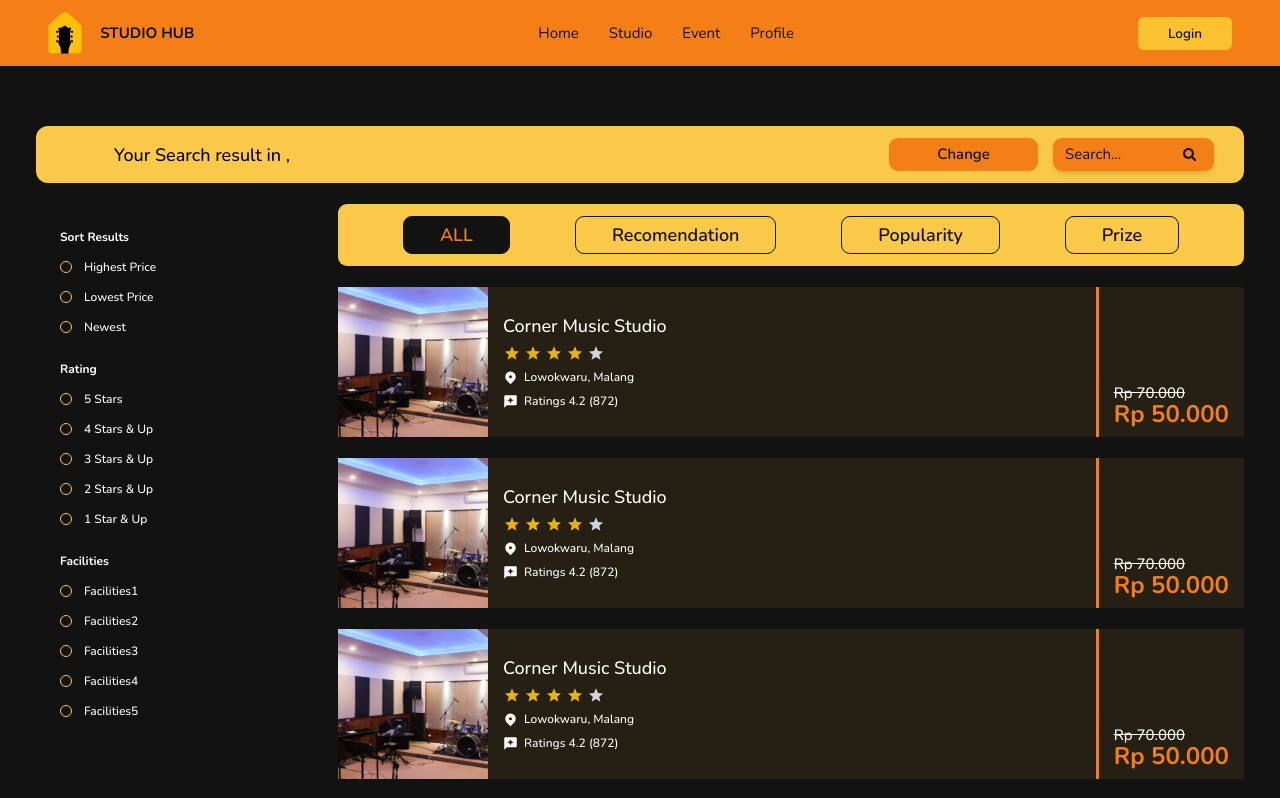
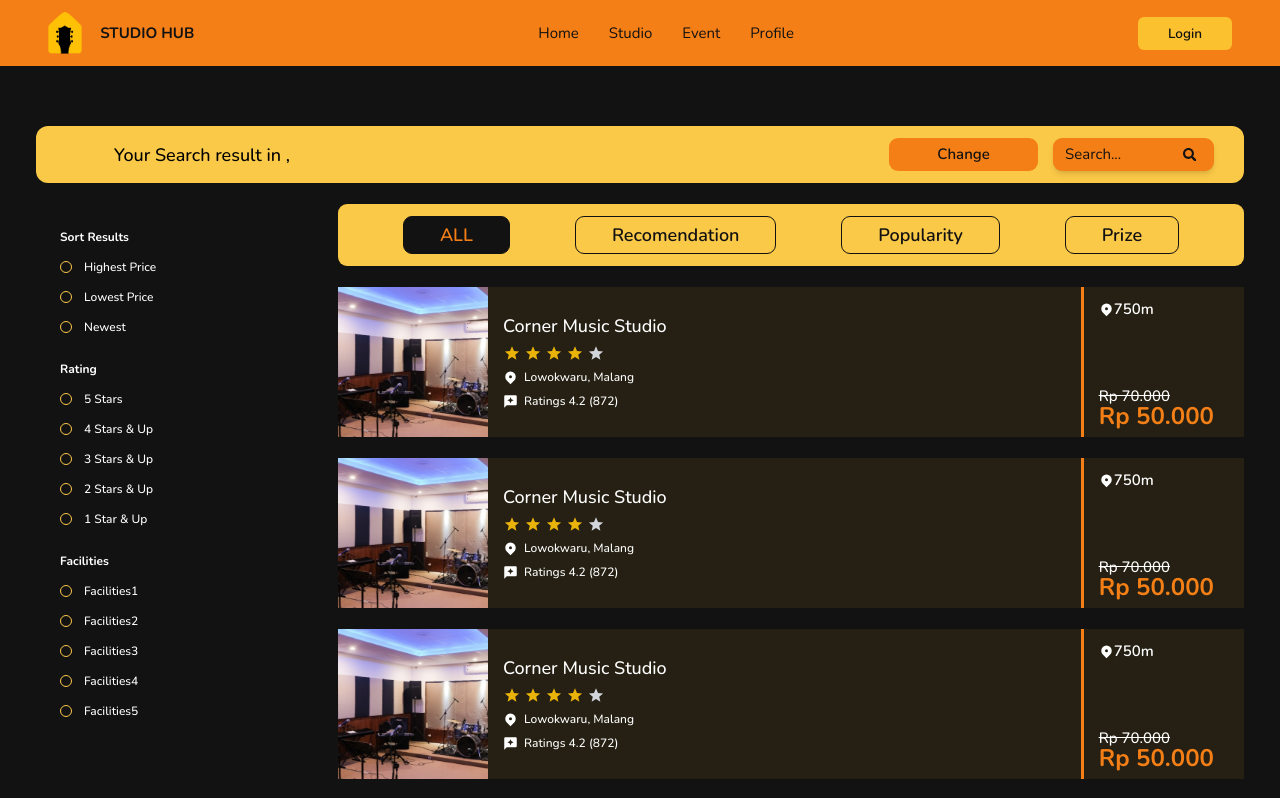
Before and after one commit to Minezee/StudioHub, a React (Vite) app: page /studio-list in a window 1280 px wide. Shown: the top 798 px of the page. Built offline with nearby package versions, Linux system fonts and the light colour scheme.

Commit message:
add location to card

```diff
--- a/src/components/global/Card.jsx
+++ b/src/components/global/Card.jsx
@@ -25,9 +25,15 @@ const Card = ({data, searchResult}) => {
             </div>
             <div className="flex">
                 <div className="h-full w-1 bg-orange-500" />
-                <div className="flex flex-col justify-end items-start px-5 my-4">
-                    <s className="text-xs sm:text-xl font-medium">Rp 70.000</s>
-                    <p className="font-bold text-lg sm:text-[2rem] text-orange-500">Rp 50.000</p>
+                <div className="flex flex-col justify-between items-start pl-5 pr-4 sm:pr-10 my-4">
+                    <div className="flex items-center text-xs sm:text-xl font-semibold">
+                        <HiLocationMarker />
+                        750m
+                    </div>
+                    <div className="flex flex-col justify-end items-start">
+                        <s className="text-xs sm:text-xl font-medium">Rp 70.000</s>
+                        <p className="font-bold text-base sm:text-[2rem] text-orange-500">Rp 50.000</p>
+                    </div>
                 </div>
             </div>
         </Link>
```
